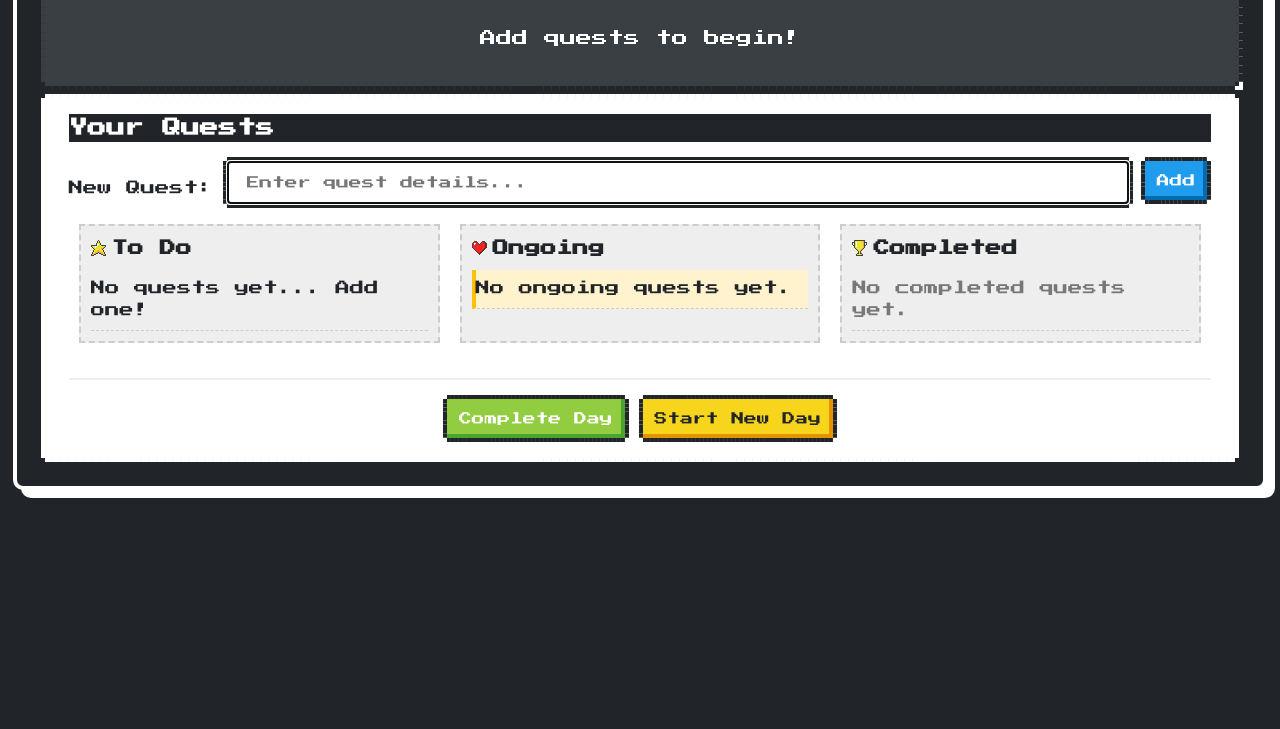
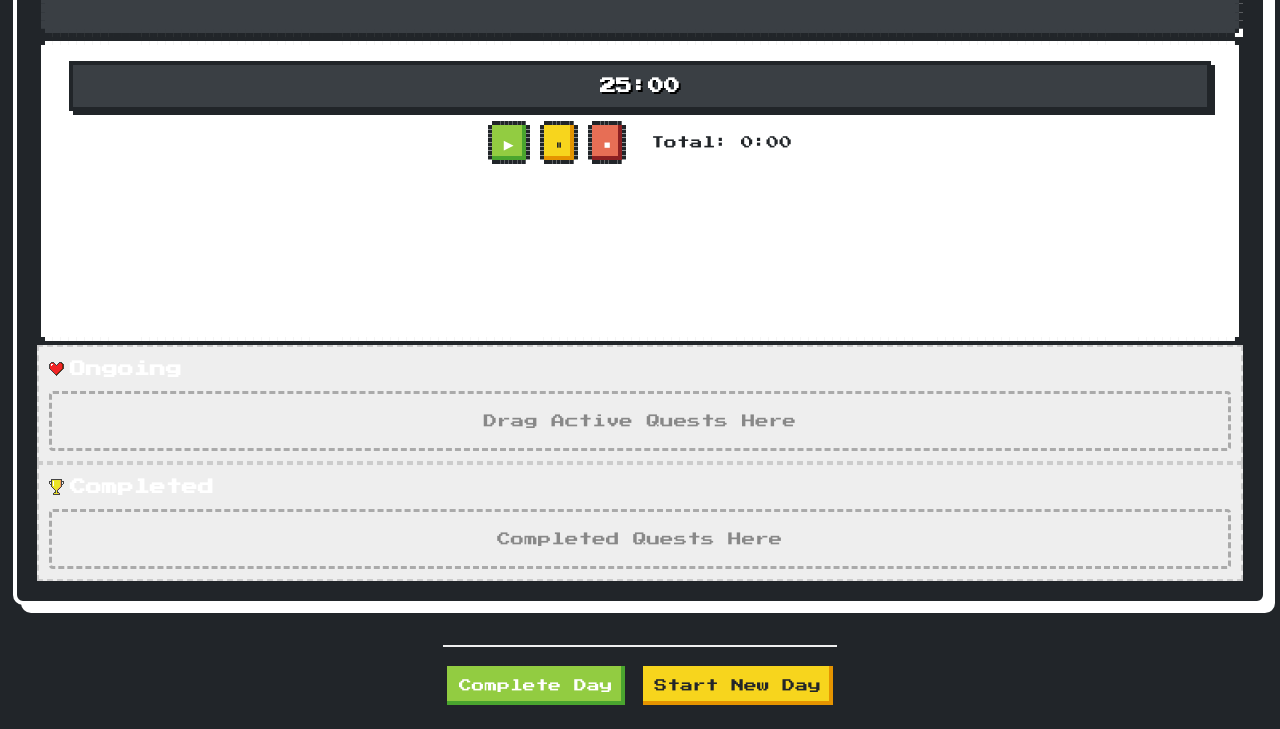
Before and after one commit to Nahidnipon/Complete-Your-Day, a website: page index.html in a window 1280 px wide. Shown: the part 486-1215 px from the top of the page. Before the commit the page ends 1016 px from the top, so only its background shows below. Drawn offline with nearby package versions, Linux system fonts and the light colour scheme.

Commit message:
Move focus timer to replace Your Quests title with dynamic bar

```diff
--- a/index.html
+++ b/index.html
@@ -54,21 +54,24 @@
 
         <!-- Task Area -->
         <div class="task-section Nes nes-container is-rounded with-title">
-            <div class="task-header">
-                <h3 class="title">Your Quests</h3>
-                <div class="add-task">
-                    <label for="new-task-input">New Quest:</label>
-                    <div class="add-task-input-group">
-                        <input type="text" id="new-task-input" class="Nes nes-input" placeholder="Enter quest details...">
-                        <button id="add-task-btn" type="button" class="Nes nes-btn is-primary">Add</button>
+            <!-- Focus Timer Bar -->
+            <div class="timer-bar-section">
+                <div class="timer-bar-container">
+                    <div class="timer-progress-bar">
+                        <div id="timer-progress-fill" class="timer-progress-fill"></div>
+                        <div class="timer-display-overlay">
+                            <span id="timer-display">25:00</span>
+                        </div>
+                    </div>
+                    <div class="timer-controls-inline">
+                        <button id="timer-start" type="button" class="Nes nes-btn is-success is-small">▶</button>
+                        <button id="timer-pause" type="button" class="Nes nes-btn is-warning is-small">⏸</button>
+                        <button id="timer-reset" type="button" class="Nes nes-btn is-error is-small">⏹</button>
+                        <span id="total-time-display" class="total-time-inline">Total: 0:00</span>
                     </div>
                 </div>
             </div>
 
-            <div class="task-lists">
-                <div class="list-container">
-                    <h4><i class="Nes nes-icon is-small star"></i>To Do</h4>
-                    <ul id="todo-list" class="Nes nes-list is-disc"></ul>
                 </div>
                 <div class="list-container">
                     <h4><i class="Nes nes-icon is-small heart"></i>Ongoing</h4>
--- a/script.js
+++ b/script.js
@@ -733,6 +733,10 @@ document.addEventListener('DOMContentLoaded', () => {
         totalTimeDisplay.textContent = `Total: ${formatTime(totalTimeToday)}`;
     }
 
+        // Update progress bar
+        const progress = ((timerState.duration - timerState.timeLeft) / timerState.duration) * 100;
+        timerProgressFill.style.width = `${progress}%`;
+
     function startTimer() {
         if (isTimerRunning) return;
         isTimerRunning = true;
--- a/style.css
+++ b/style.css
@@ -79,43 +79,74 @@ body {
     background-color: #212529;
 }
 
-/* Pomodoro Timer Section */
-.pomodoro-section {
+/* Timer Bar Section */
+.timer-bar-section {
     margin-bottom: 20px;
-    text-align: center;
+}
+
+.timer-bar-container {
+    display: flex;
+    flex-direction: column;
+    gap: 10px;
+}
+
+.timer-progress-bar {
+    position: relative;
+    height: 50px;
     background-color: #3a3f44;
-    border-color: #fff;
-    box-shadow: 4px 4px 0 #fff;
-    padding: 15px;
+    border: 4px solid #212529;
+    box-shadow: 4px 4px 0 #212529;
+    overflow: hidden;
 }
-.pomodoro-section .title {
-    background-color: #fff;
+
+.timer-progress-fill {
+    height: 100%;
+    width: 0%;
+    background: linear-gradient(90deg, #92cc41, #41a729);
+    transition: width 1s ease;
+}
+
+.timer-display-overlay {
+    position: absolute;
+    top: 0;
+    left: 0;
+    right: 0;
+    bottom: 0;
+    display: flex;
+    align-items: center;
+    justify-content: center;
+    color: #fff;
+    font-weight: bold;
+    text-shadow: 2px 2px #000;
+    pointer-events: none;
+}
+
+.timer-controls-inline {
+    display: flex;
+    align-items: center;
+    gap: 10px;
+    justify-content: center;
+}
+
+.total-time-inline {
+    font-size: 0.8em;
     color: #212529;
-    font-size: 1em;
-    margin-bottom: 15px;
+    margin-left: 15px;
 }
+
 .timer-display {
-    font-size: 2.5em;
+    font-size: 1.2em;
     font-weight: bold;
-    margin: 15px 0;
-    color: #fff;
-    text-shadow: 2px 2px #000;
-    letter-spacing: 2px;
 }
-.timer-controls {
-    display: flex;
-    justify-content: center;
-    gap: 10px;
-    margin-bottom: 10px;
+
+.timer-controls-inline .nes-btn {
+    font-size: 0.8em;
+    padding: 6px 10px;
 }
-.timer-controls .nes-btn {
+
+.timer-controls-inline .nes-btn.is-small {
     font-size: 0.8em;
-    padding: 8px 12px;
-}
-.timer-info {
-    font-size: 0.8em;
-    color: #fff;
-    text-shadow: 1px 1px #000;
+    padding: 4px 8px;
 }
 
 /* Game Area */
```
